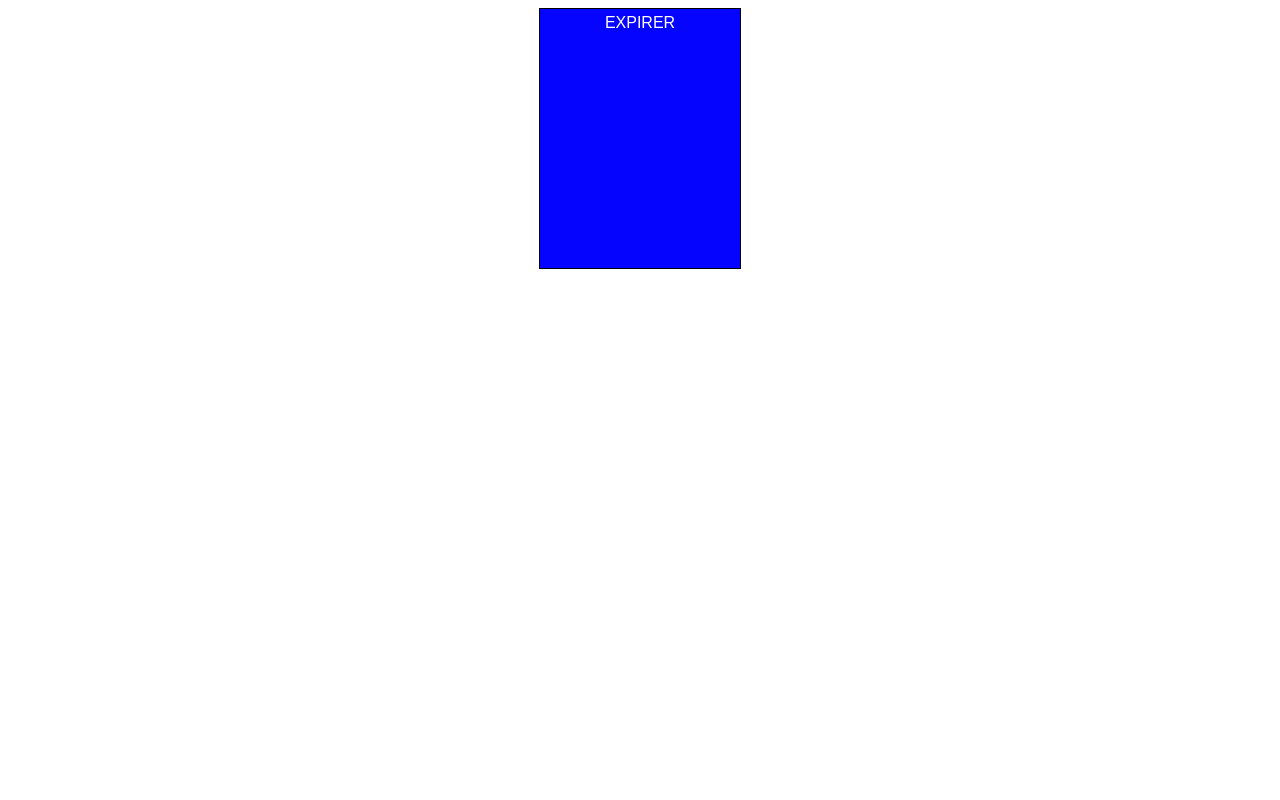
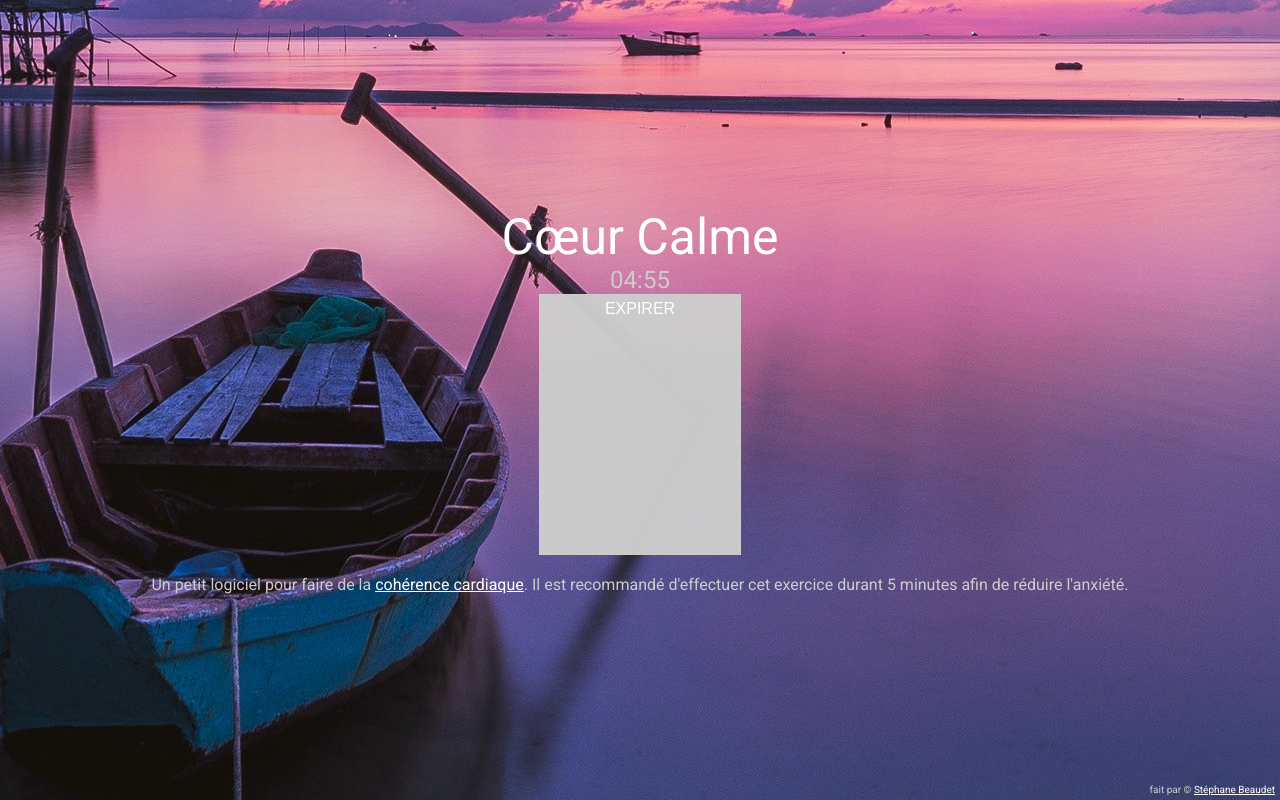
Before and after one commit to gadgetsan/CoeurCalme, a plain HTML site: page index.html in a window 1280 px wide. Drawn offline with Linux system fonts and the light colour scheme.

Commit message:
amelioration du look du site

```diff
--- a/index.html
+++ b/index.html
@@ -5,8 +5,9 @@
     <meta name="author" content="Stéphane Beaudet">
 </head>
 
-</style>
+<title>C&oelig;ur Calme</title>
 
+<link href="https://fonts.googleapis.com/css?family=Roboto" rel="stylesheet">
 <link rel="stylesheet" type="text/css" href="style.css">
 
 <script>
@@ -27,14 +28,46 @@
             expiration();
         }, 5000);
     }
+
+    function startTimer(duration) {
+        var timer = duration,
+            minutes, seconds;
+        setInterval(function() {
+            display = document.getElementById("timer");
+            minutes = parseInt(timer / 60, 10)
+            seconds = parseInt(timer % 60, 10);
+
+            minutes = minutes < 10 ? "0" + minutes : minutes;
+            seconds = seconds < 10 ? "0" + seconds : seconds;
+
+            display.textContent = minutes + ":" + seconds;
+
+            if (--timer < 0) {
+                timer = duration;
+            }
+        }, 1000);
+    }
+    startTimer(299);
+
     setTimeout(function() {
         expiration();
     }, 5000);
 </script>
 
 <body>
+    <div id="titre">
+        C&oelig;ur Calme
+    </div>
+    <div id="timer">05:00</div>
     <div id="bar-respiration">
         <div id="bar-background" class="filling">INSPIRER</div>
     </div>
+    <div id="explication">
+        Un petit logiciel pour faire de la <a href="https://fr.wikipedia.org/wiki/Cohérence_cardiaque">cohérence cardiaque</a>. Il est recommandé d'effectuer cet exercice durant 5 minutes afin de réduire l'anxiété.
+    </div>
+
+    <div id="footer">fait par &copy;
+        <a href="mailto:stephaneblitz@gmail.com">Stéphane Beaudet</a>
+    </div>
 
 </body>
--- a/style.css
+++ b/style.css
@@ -1,8 +1,54 @@
+body {
+    font-family: Roboto, Arial;
+    background-image: url('bg.jpg');
+    background-repeat: no-repeat;
+    background-attachment: fixed;
+    background-position: center;
+}
+
+#timer {
+    color: #CCCCCC;
+    text-align: center;
+    font-size: 24px;
+}
+
+#titre {
+    color: #FFFFFF;
+    padding-top: 200px;
+    text-align: center;
+    font-size: 50px;
+}
+
+#explication {
+    color: #CCCCCC;
+    font-side: 10px;
+    padding: 20px;
+    text-align: center;
+}
+
+#explication a {
+    color: #FFFFFF;
+}
+
+#footer {
+    font-size: 10px;
+    position: absolute;
+    text-align: right;
+    bottom: 0px;
+    right: 0px;
+    color: #CCCCCC;
+    padding: 5px;
+}
+
+#footer a {
+    color: #FFFFFF;
+}
+
 #bar-respiration {
     width: 10%;
     Height: 33%;
     min-width: 200px;
-    border: 1px solid black;
+    border: 1px solid #CCCCCC;
     text-align: center;
     margin: 0 auto;
 }
@@ -34,7 +80,7 @@
     }
     to {
         height: 100%;
-        background-color: green;
+        background-color: #CCCCCC;
     }
 }
 
@@ -44,7 +90,7 @@
     }
     to {
         height: 100%;
-        background-color: green;
+        background-color: #CCCCCC;
     }
 }
 
@@ -68,14 +114,14 @@
     }
     to {
         height: 0%;
-        background-color: blue;
+        background-color: #CCCCCC;
     }
 }
 
 @keyframes expirer {
     from {
         height: 100%;
-        background-color: blue;
+        background-color: #CCCCCC;
     }
     to {
         height: 0%;
```
Also changed, not shown: bg.jpg (added).
